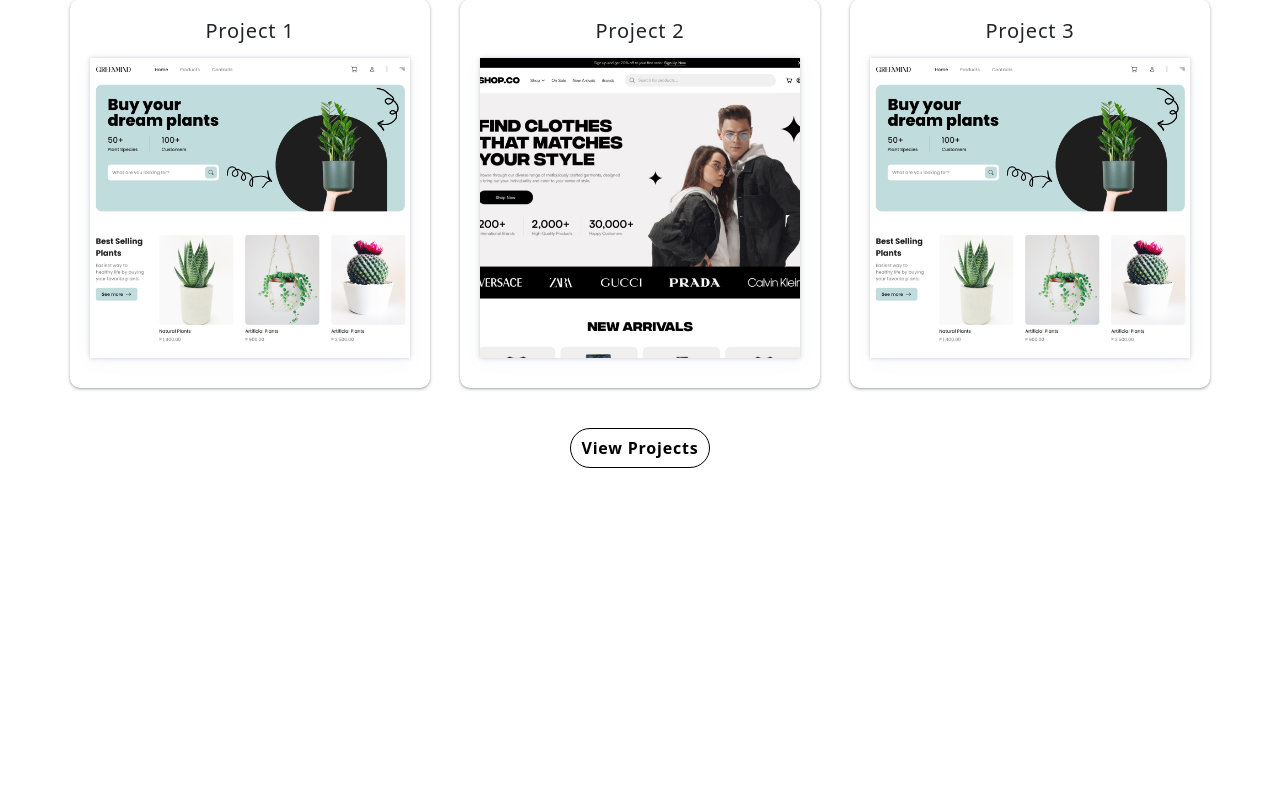
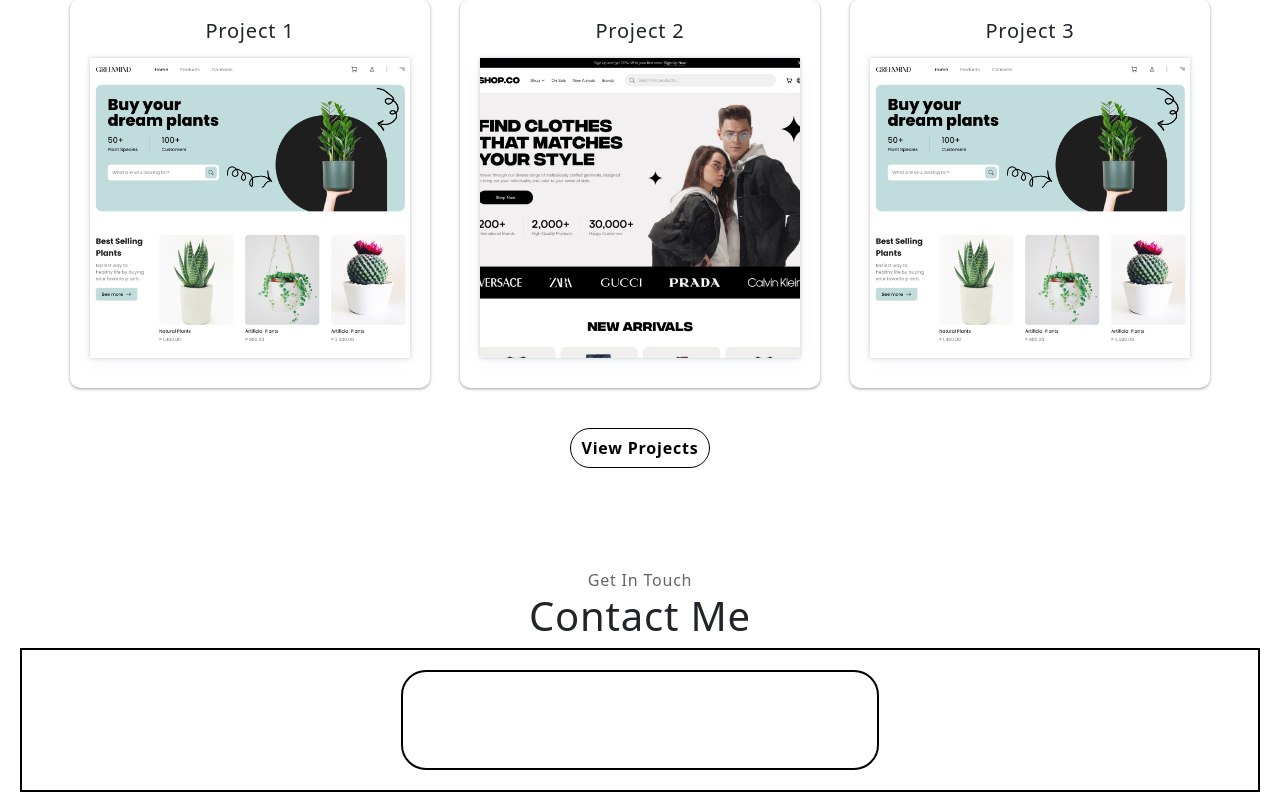
Before and after one commit to Blessen25/My_Resume, a React (Create React App) app: page / in a window 1280 px wide. Shown: the part 1753-2565 px from the top of the page. Before the commit the page ends 2261 px from the top, so only its background shows below. Built offline with nearby package versions, Linux system fonts and the light colour scheme.

Commit message:
Commited Changes

```diff
--- a/src/App.tsx
+++ b/src/App.tsx
@@ -4,12 +4,11 @@
 import 'bootstrap/dist/css/bootstrap.min.css';
 import 'bootstrap/dist/js/bootstrap.bundle.min.js';
 import Header from './components/Headercomp/Header.tsx';
-import { FontAwesomeIcon } from "@fortawesome/react-fontawesome";
 import Aboutus from './components/aboutus/Aboutus.tsx';
-import Skills from './components/Experience/Experience.tsx';
 import Experience from './components/Experience/Experience.tsx';
 import Custom from './components/custompage/customcode.tsx';
 import Projects from './components/projects/projects.tsx';
+import Contactme from './components/contactme/contact.tsx';
 
 const App: React.FC = () => {
 
@@ -71,6 +70,9 @@
                 <section id='Projects'>
                   <Projects />
                 </section>
+                <section id='Contact'>
+                  <Contactme />
+                </section>
               </main>
             </div>
           } />
--- /dev/null
+++ b/src/components/contactme/contact.css
@@ -0,0 +1,17 @@
+.contact-parentdiv{
+    border: 2px solid black;
+    width: 100%;
+    height: 100%;
+    padding: 20px;
+    display: flex;
+    justify-content: center;
+    align-items: center;
+}
+
+.contact-childdiv{
+    border: 2px solid black;
+    width: 40%;
+    height: 100px;
+    border-radius: 25px;
+
+}
--- /dev/null
+++ b/src/components/contactme/contact.tsx
@@ -0,0 +1,20 @@
+import React from "react";
+import './contact.css'
+import { SectionComponent, Subtitleandtitle } from "../extraComponents/Components.tsx";
+
+const Contactme = () =>{
+    return(
+        <SectionComponent id={"Contact"} child={
+            <>
+            <Subtitleandtitle subtitle="Get In Touch" title="Contact Me"/>
+            <div className="contact-parentdiv">
+                <div className="contact-childdiv">
+
+                </div>
+            </div>
+            </>
+        } />
+    )
+}
+
+export default Contactme
```
